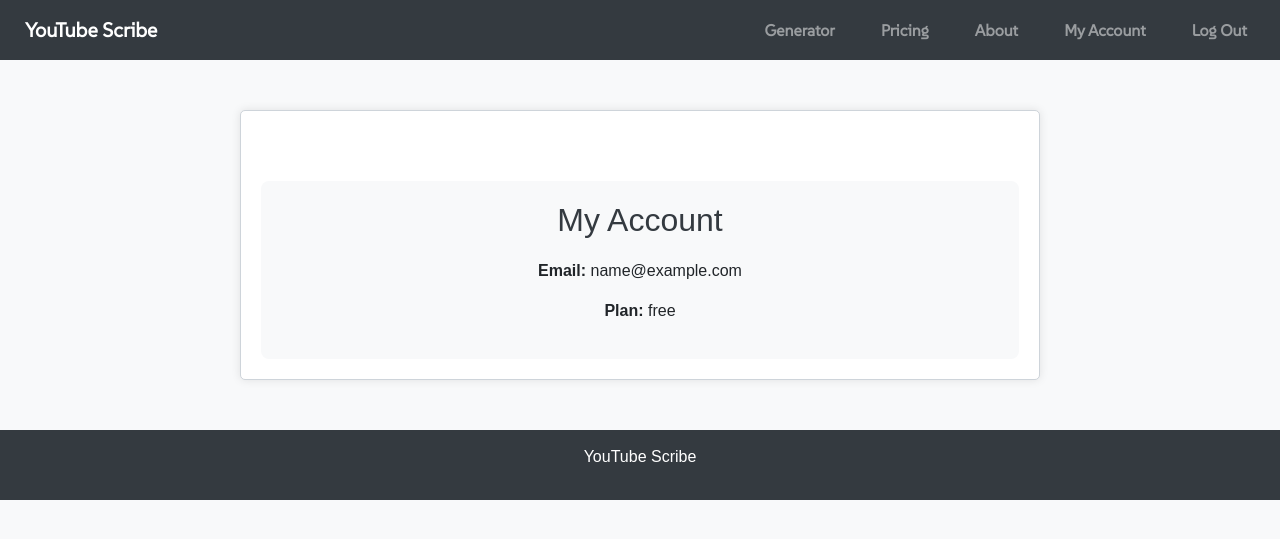
After one commit to Nickydoesthings/YouTube-Scribe, a Flask app: page /my_account in a window 1280 px wide. The commit adds this page. Shown: the top 539 px of the page. Run offline with Flask 3, Linux system fonts and the light colour scheme; the visitor is signed in with stand-in values (Sample User, id 1); some libraries are stand-ins or nearby versions.

Commit message:
added basic My Account feature, visible only to logged-in users. Display email and plan.

```diff
--- a/app.py
+++ b/app.py
@@ -228,6 +228,12 @@ def about():
 def pricing():
     return render_template('pricing.html')
 
+@app.route('/my_account')
+@login_required
+def my_account():
+    return render_template('my_account.html', email=current_user.email, plan=current_user.plan)
+
+
 @app.route('/upgrade_to_pro', methods=['GET', 'POST'])
 @login_required
 def upgrade_to_pro():
--- a/static/styles.css
+++ b/static/styles.css
@@ -518,3 +518,14 @@ footer {
     -o-transform: translate(0, 0);
     transform: translate(0, 0);
 }
+
+.account-page {
+    margin-top: 50px;
+    padding: 20px;
+    background-color: #f8f9fa;
+    border-radius: 8px;
+}
+
+.account-page h1 {
+    margin-bottom: 20px;
+}
--- a/templates/base.html
+++ b/templates/base.html
@@ -26,7 +26,7 @@
                 <li class="nav-item">
                     <a class="nav-link" href="{{ url_for('generator') }}">Generator</a>
                 </li>
-                <!-- Pricing Link (Newly Added) -->
+                <!-- Pricing Link -->
                 <li class="nav-item">
                     <a class="nav-link" href="{{ url_for('pricing') }}">Pricing</a>
                 </li>
@@ -34,12 +34,17 @@
                 <li class="nav-item">
                     <a class="nav-link" href="{{ url_for('about') }}">About</a>
                 </li>
-                <!-- Authentication Links -->
                 {% if current_user.is_authenticated %}
+                <!-- My Account Link, only shown to authenticated users -->
+                <li class="nav-item">
+                    <a class="nav-link" href="{{ url_for('my_account') }}">My Account</a>
+                </li>
+                <!-- Log Out Link -->
                 <li class="nav-item">
                     <a class="nav-link" href="{{ url_for('logout') }}">Log Out</a>
                 </li>
                 {% else %}
+                <!-- Login/Sign Up Link -->
                 <li class="nav-item">
                     <a class="nav-link" href="{{ url_for('login') }}">Login/Sign Up</a>
                 </li>
--- /dev/null
+++ b/templates/my_account.html
@@ -0,0 +1,11 @@
+{% extends "base.html" %}
+
+{% block content %}
+<div class="account-page">
+    <h1>My Account</h1>
+    <p><strong>Email:</strong> {{ email }}</p>
+    <p><strong>Plan:</strong> {{ plan }}</p>
+
+    <!-- Future features can be added here -->
+</div>
+{% endblock %}
```
